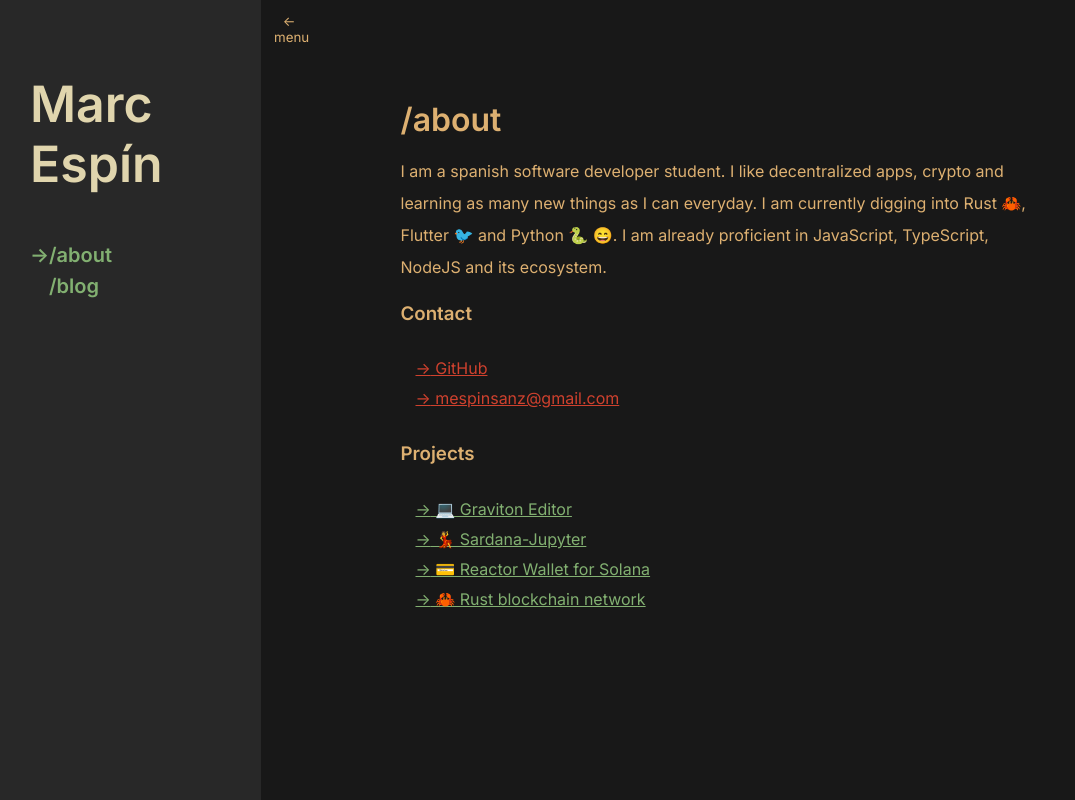
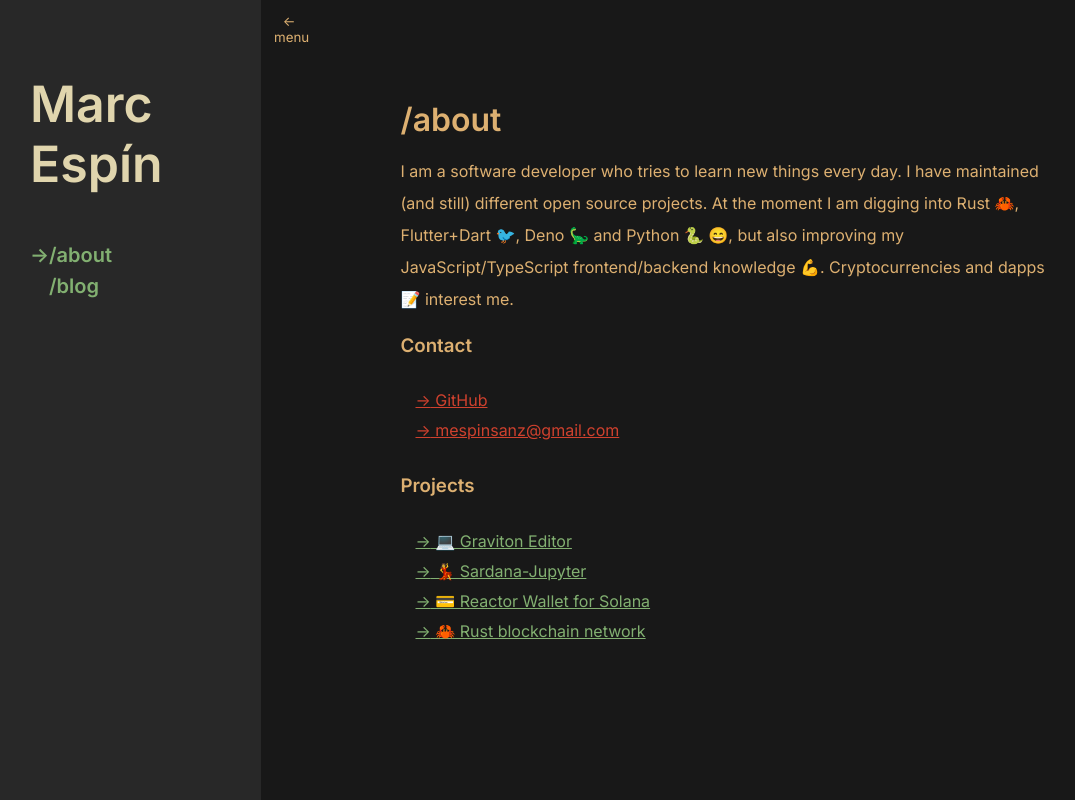
Before and after one commit to marc2332/portfolio, a Next.js app: page / in a window 1280 px wide. Shown: the whole page, without its empty margins (89-1164 px from the left). Built offline with nearby package versions, Linux system fonts and the light colour scheme; a web font is replaced by a local one.

Commit message:
Update index.tsx

```diff
--- a/pages/index.tsx
+++ b/pages/index.tsx
@@ -14,7 +14,7 @@ export default function Home() {
             /about
           </SubTitle>
           <Text>
-          I am a spanish software developer student. I like decentralized apps, crypto and learning as many new things as I can everyday. I am currently digging into Rust 🦀, Flutter 🐦 and Python 🐍 😄. I am already proficient in JavaScript, TypeScript, NodeJS and its ecosystem.
+          I am a software developer who tries to learn new things every day. I have maintained (and still) different open source projects. At the moment I am digging into Rust 🦀, Flutter+Dart 🐦, Deno 🦕 and Python 🐍 😄, but also improving my JavaScript/TypeScript frontend/backend knowledge 💪. Cryptocurrencies and dapps 📝 interest me.
           </Text>
           <SmallTitle>
             Contact
```
